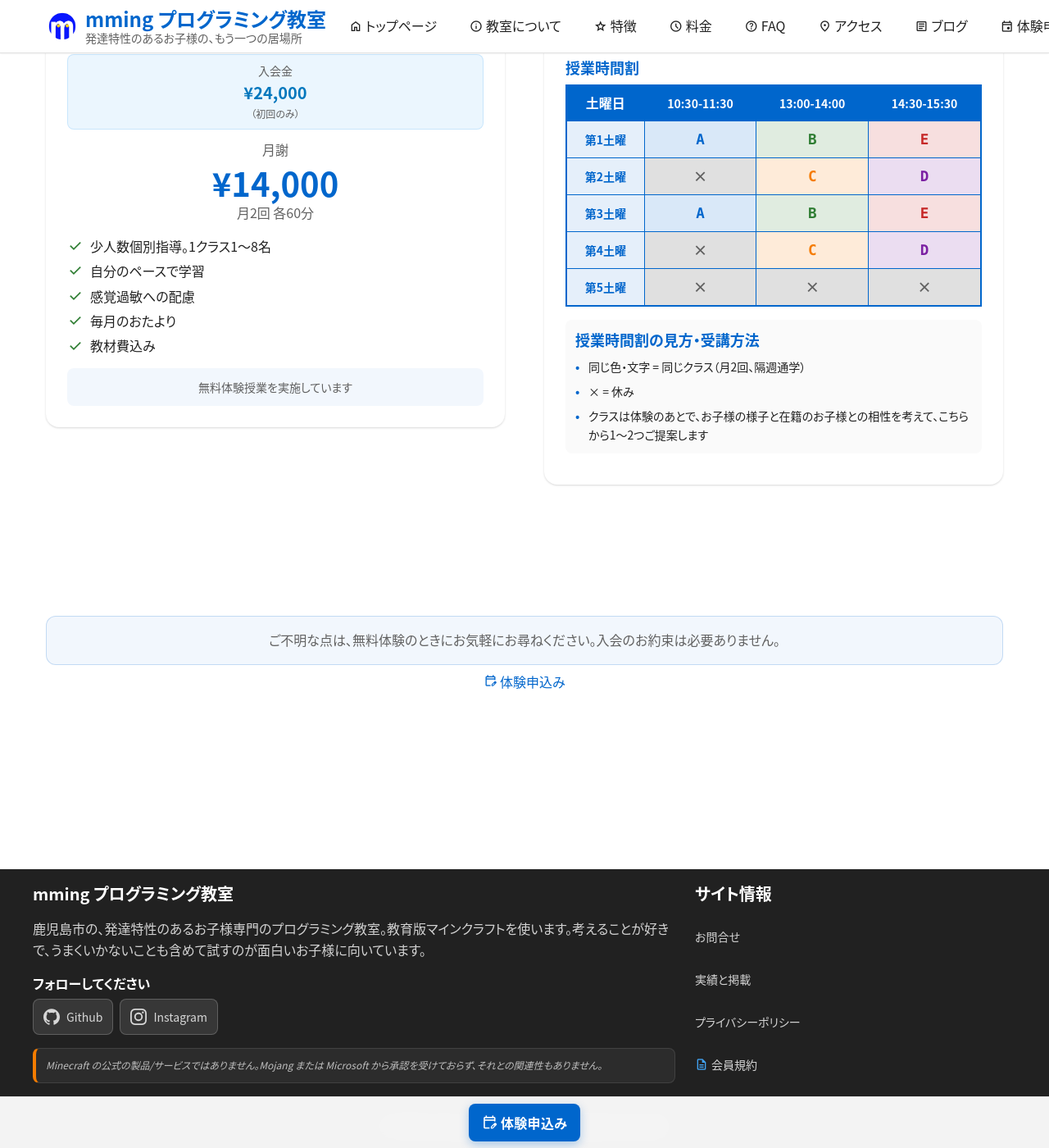
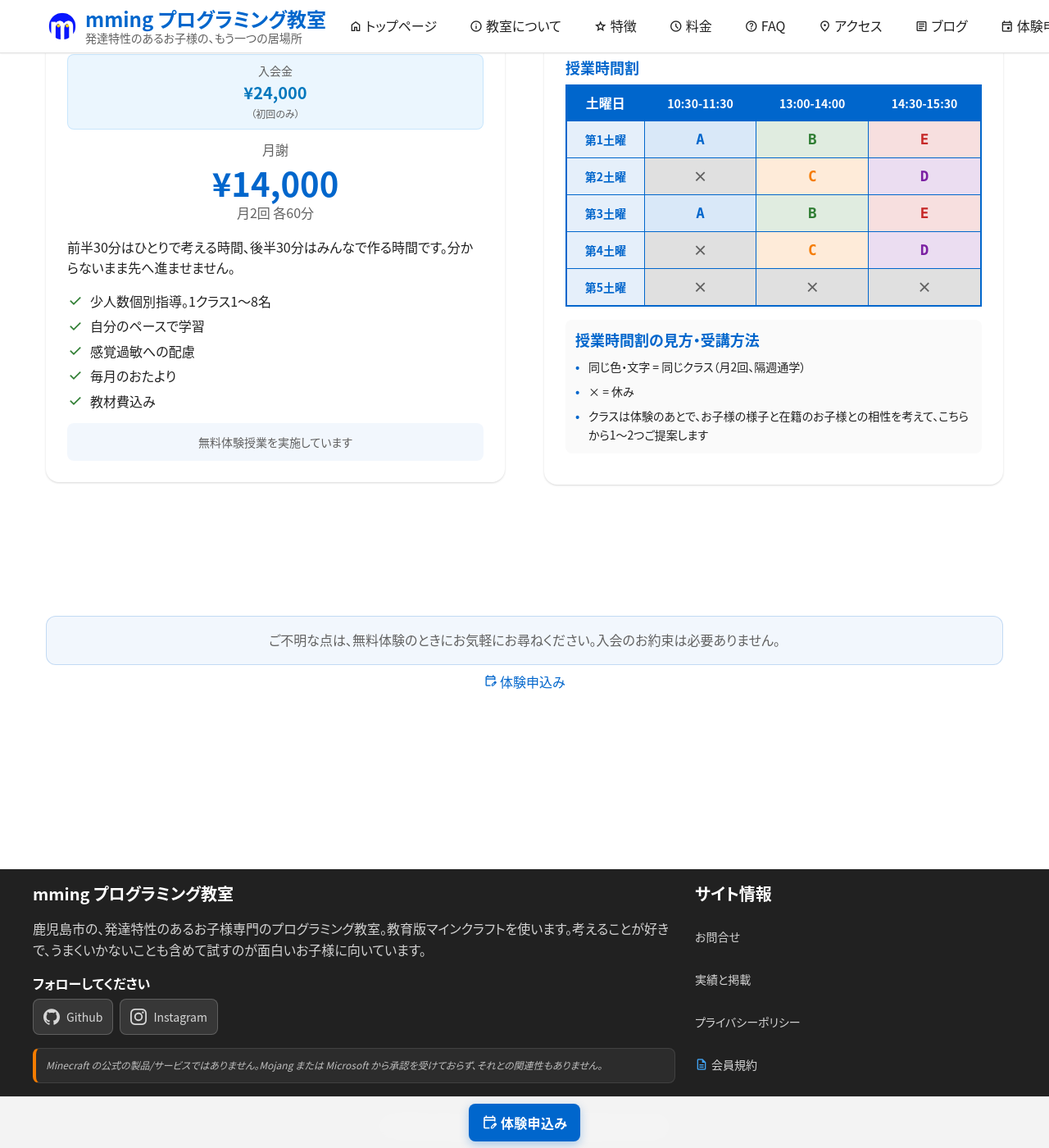
Before and after one commit to Mming-Lab/Mming-Lab.github.io, a Jekyll site: the page built from pricing.html, in a window 1280 px wide and 1400 px high, scrolled down 251 px. Shown: the whole window at 82% size. Built offline with Jekyll 4.4.1, drawn with Linux system fonts in a browser that asks for light colours.

Commit message:
content: 料金に60分の中身を書き、月謝の内訳として読めるようにする
「料金」で着地した保護者は「¥14,000 ÷ 月2回 = 1回¥7,000」を計算したうえで
内訳を読む。金額の直下に period（月2回 各60分）の中身が無かったので足した。

  前半30分はひとりで考える時間、後半30分はみんなで作る時間です。
  分からないまま先へ進ませません。

どちらも features.yml（トップの特徴セクション）からの逐語。概要として重複を
許している。トップを読まずに着地した人は、ここでしか読めないため。
「手厚い」のような形容詞は使わない。この業界の定型句で差別化にならず、
期待値を上げた分だけ落差が出る。何をしているかを書けば比較は読む側がやる。

features には定員を幅で入れた（1クラス1〜8名）。「少人数」だけでは2名か8名か
分からず単価の根拠にならない。「8名まで」と上限だけ書くと「まで」が
読み飛ばされて8名のクラスだと受け取られるため幅にしている。
上限の8名は特別支援学級の1学級の定員に合わせたもの。

書かなかったもの（判断の理由は .claude/operations.md 側に置く）:
スタッフの人数、クラスの決め方（schedule.legend.items が正本で、料金カードと
凡例は横並びで同時に見える）、他の教室との比較、月謝を正当化する節。

Co-Authored-By: Claude Opus 5 <noreply@anthropic.com>

```diff
--- a/_data/pricing_schedule.yml
+++ b/_data/pricing_schedule.yml
@@ -50,6 +50,7 @@ plan:
   name: "料金"
   price: "¥14,000"
   period: "月2回 各60分"
+  what_we_do: "前半30分はひとりで考える時間、後半30分はみんなで作る時間です。分からないまま先へ進ませません。"
   features:
     - "少人数個別指導。1クラス1〜8名"
     - "自分のペースで学習"
--- a/_includes/sections/pricing-schedule-section.html
+++ b/_includes/sections/pricing-schedule-section.html
@@ -23,6 +23,10 @@
                     <span class="price-amount">{{ site.data.pricing_schedule.plan.price }}</span>
                     <span class="price-period">{{ site.data.pricing_schedule.plan.period }}</span>
                 </div>
+
+                {% if site.data.pricing_schedule.plan.what_we_do %}
+                <p class="pricing-what-we-do">{{ site.data.pricing_schedule.plan.what_we_do }}</p>
+                {% endif %}
 
                 <ul class="pricing-features">
                     {% for feature in site.data.pricing_schedule.plan.features %}
--- a/_sass/components/_pricing-access.scss
+++ b/_sass/components/_pricing-access.scss
@@ -119,6 +119,16 @@
       margin-top: $space-1; // 4px 上マージン
       display: block; // ブロック表示
     }
+  }
+
+  // 60分の中身。金額の直下に置き、period（月2回 各60分）の説明として読ませる。
+  // pricing-note は注記用（14px・薄い背景）なので流用しない
+  .pricing-what-we-do {
+    font-size: $font-size-base;
+    color: $text-color;
+    line-height: $line-height-relaxed;
+    text-align: left; // カードは中央寄せなので明示して戻す
+    margin: 0 0 $space-4 0;
   }
 
   .pricing-features {
```
